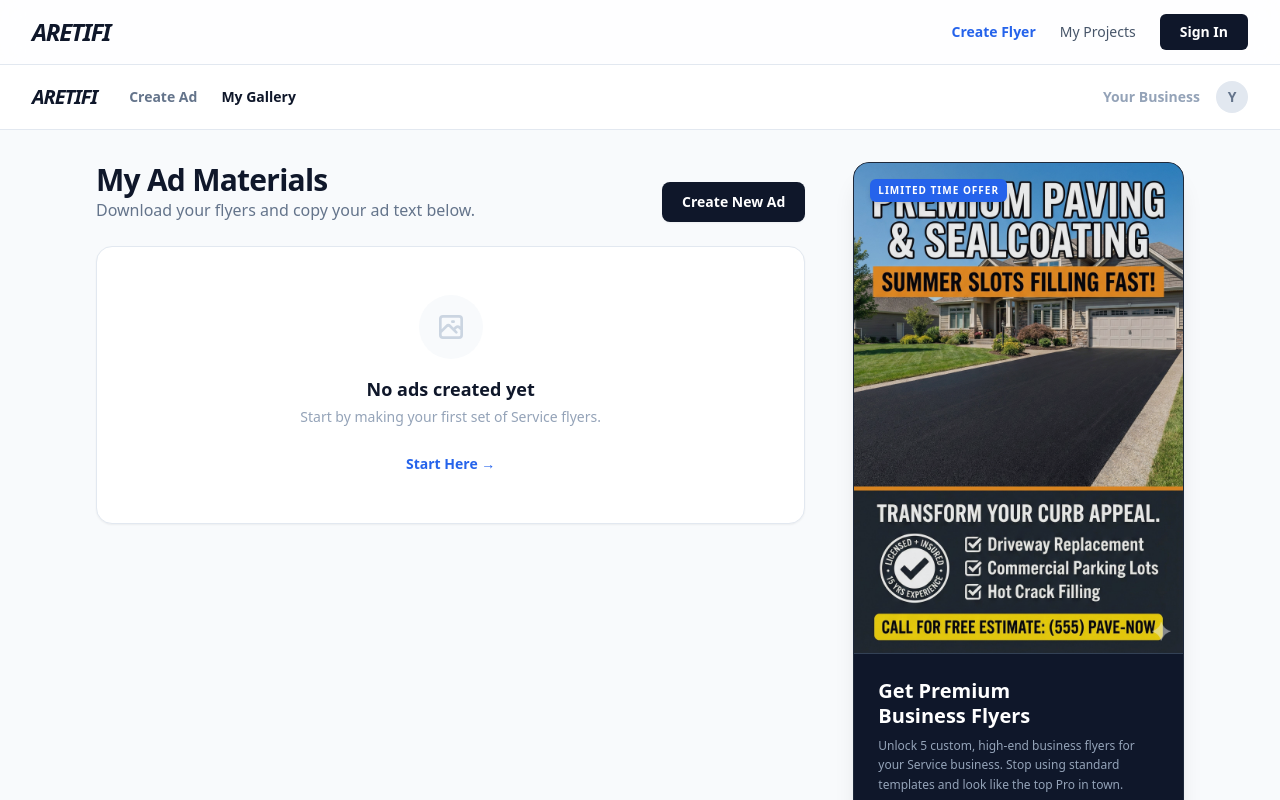
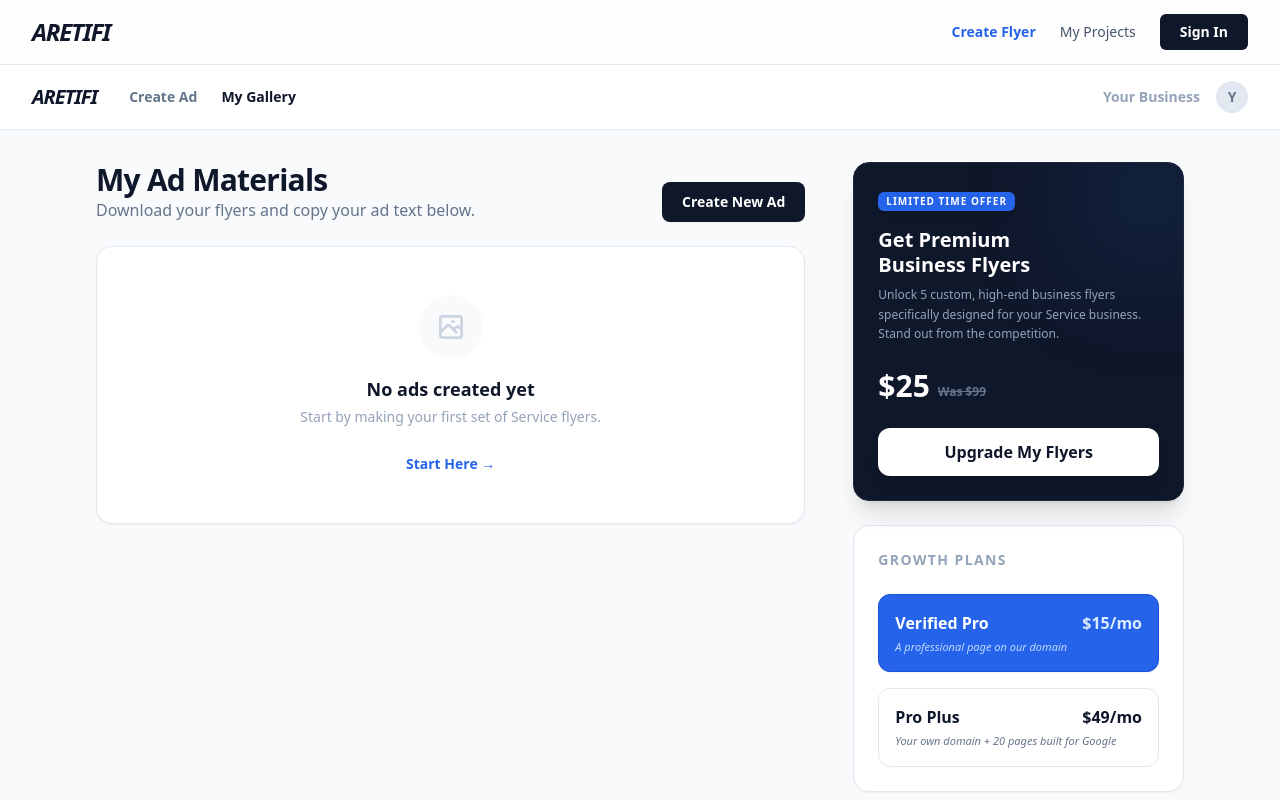
Before and after one commit to jakejmanley-collab/local-service-ads, a Next.js app: page /dashboard in a window 1280 px wide. Shown: the top 800 px of the page. Built offline with nearby package versions, Linux system fonts and the light colour scheme.

Commit message:
Update page.tsx

```diff
--- a/app/dashboard/page.tsx
+++ b/app/dashboard/page.tsx
@@ -172,25 +172,18 @@ export default function DashboardPage() {
 
         <div className="lg:col-span-4 space-y-6">
 
-          <div className="group relative overflow-hidden bg-slate-900 rounded-2xl text-white shadow-xl transition-all hover:scale-[1.02] border border-slate-800 flex flex-col">
-
-            <div className="w-full bg-slate-800 relative overflow-hidden border-b border-slate-700">
-              <img
-                src="/premium-flyer.jpg"
-                alt="Premium Business Flyer Example"
-                className="w-full h-auto object-contain opacity-90 group-hover:opacity-100 transition-opacity"
-              />
-              <div className="absolute top-4 left-4 bg-blue-600 text-[10px] font-black uppercase tracking-widest px-2 py-1 rounded-md shadow-md">
+          {/* Reverted Compact OTO Card */}
+          <div className="group relative overflow-hidden bg-slate-900 rounded-2xl p-6 text-white shadow-xl transition-all hover:scale-[1.02] border border-slate-800">
+            <div className="absolute top-0 right-0 -mr-8 -mt-8 w-32 h-32 bg-blue-500/20 blur-3xl rounded-full" />
+            <div className="relative z-10">
+              <div className="inline-block bg-blue-600 text-[10px] font-black uppercase tracking-widest px-2 py-0.5 rounded-md mb-4 shadow-md">
                 Limited Time Offer
               </div>
-            </div>
-
-            <div className="p-6 relative z-10 flex-1 flex flex-col">
               <h3 className="text-xl font-bold leading-tight mb-2">Get Premium <br/>Business Flyers</h3>
               <p className="text-slate-400 text-xs font-medium mb-6 leading-relaxed">
-                Unlock 5 custom, high-end business flyers for your {trade} business. Stop using standard templates and look like the top Pro in town.
+                Unlock 5 custom, high-end business flyers specifically designed for your {trade} business. Stand out from the competition.
               </p>
-              <div className="flex items-end gap-2 mb-6 mt-auto">
+              <div className="flex items-end gap-2 mb-6">
                 <span className="text-3xl font-black text-white">$25</span>
                 <span className="text-slate-500 text-xs font-bold line-through mb-1">Was $99</span>
               </div>
@@ -204,22 +197,22 @@ export default function DashboardPage() {
             <h3 className="font-bold text-sm text-slate-400 uppercase tracking-widest mb-6">Growth Plans</h3>
             <div className="space-y-4">
               <Link href="/checkout?plan=network" className="block group">
-                <div className="p-4 rounded-xl border border-slate-100 hover:border-blue-200 hover:bg-blue-50/30 transition-all">
+                <div className="p-4 rounded-xl border border-blue-700 bg-blue-600 text-white hover:bg-blue-700 transition-all shadow-sm">
                   <div className="flex justify-between items-center mb-1">
                     <span className="font-bold">Verified Pro</span>
-                    <span className="text-blue-600 font-black">$15/mo</span>
+                    <span className="font-black text-blue-100">$15/mo</span>
                   </div>
-                  <p className="text-[11px] text-slate-500 font-medium italic">A professional page on our domain</p>
+                  <p className="text-[11px] text-blue-200 font-medium italic">A professional page on our domain</p>
                 </div>
               </Link>
 
               <Link href="/checkout?plan=seo" className="block group">
-                <div className="p-4 rounded-xl border border-slate-900 bg-slate-900 text-white hover:bg-slate-800 transition-all">
+                <div className="p-4 rounded-xl border border-slate-200 bg-white text-slate-900 hover:border-slate-300 hover:bg-slate-50 transition-all">
                   <div className="flex justify-between items-center mb-1">
-                    <span className="font-bold text-yellow-400">Pro Plus</span>
-                    <span className="text-white font-black">$49/mo</span>
+                    <span className="font-bold">Pro Plus</span>
+                    <span className="font-black text-slate-900">$49/mo</span>
                   </div>
-                  <p className="text-[11px] text-slate-400 font-medium italic">Your own domain + 20 pages built for Google</p>
+                  <p className="text-[11px] text-slate-500 font-medium italic">Your own domain + 20 pages built for Google</p>
                 </div>
               </Link>
             </div>
```
